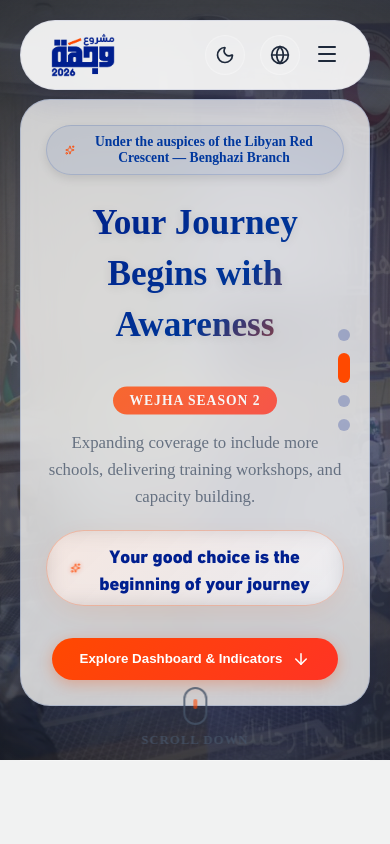
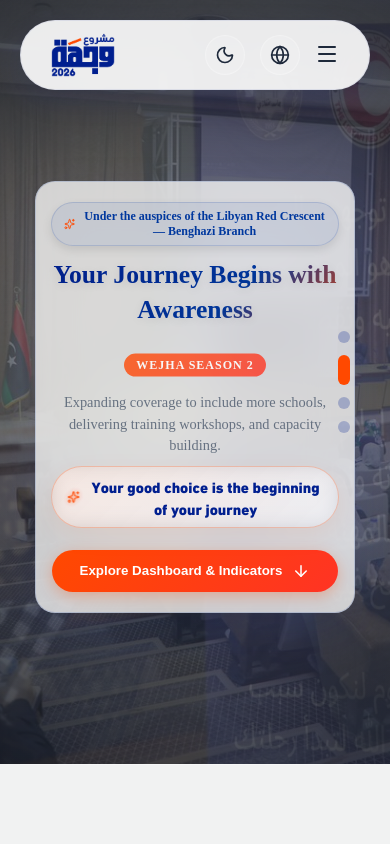
Before and after one commit to OsamaEllafi/wejha-website-main, a React (Vite) app: page / in a window 390 px wide. Shown: the top 844 px of the page. Built offline with nearby package versions, Linux system fonts and the light colour scheme; a web font is replaced by a local one.

Commit message:
design: fix mobile hero layout spacing and text sizes, and hide mouse scroll indicator on mobile

```diff
--- a/src/styles/Home.css
+++ b/src/styles/Home.css
@@ -867,23 +867,66 @@
 
 @media (max-width: 900px) {
   .hero-slideshow-section {
-    height: 90vh;
+    height: auto;
+    min-height: calc(100vh - 80px);
+    padding: 100px 20px 40px;
+    display: flex;
+    justify-content: center;
+    align-items: center;
   }
 
   .hero-slideshow-title {
-    font-size: 2.2rem;
+    font-size: 1.9rem;
+    line-height: 1.35;
   }
 
   .hero-slideshow-desc {
-    font-size: 1.05rem;
+    font-size: 0.95rem;
+    line-height: 1.5;
   }
 
   .hero-content-glass-card {
-    padding: 25px;
+    padding: 24px;
+    gap: 16px;
   }
 
-  .scroll-indicator-flow {
-    display: none;
+  .scroll-indicator {
+    display: none !important;
+  }
+}
+
+@media (max-width: 480px) {
+  .hero-slideshow-section {
+    padding: 90px 15px 30px;
+  }
+
+  .hero-slideshow-title {
+    font-size: 1.6rem;
+  }
+
+  .hero-slideshow-desc {
+    font-size: 0.9rem;
+  }
+
+  .hero-content-glass-card {
+    padding: 20px 15px;
+    gap: 12px;
+    border-radius: 20px;
+  }
+
+  .hero-sponsor-badge-top {
+    font-size: 0.75rem;
+    padding: 6px 12px;
+  }
+
+  .hero-slogan-badge {
+    font-size: 0.95rem;
+    padding: 8px 16px;
+  }
+
+  .slide-badge {
+    font-size: 0.75rem;
+    padding: 4px 12px;
   }
 }
 
```
